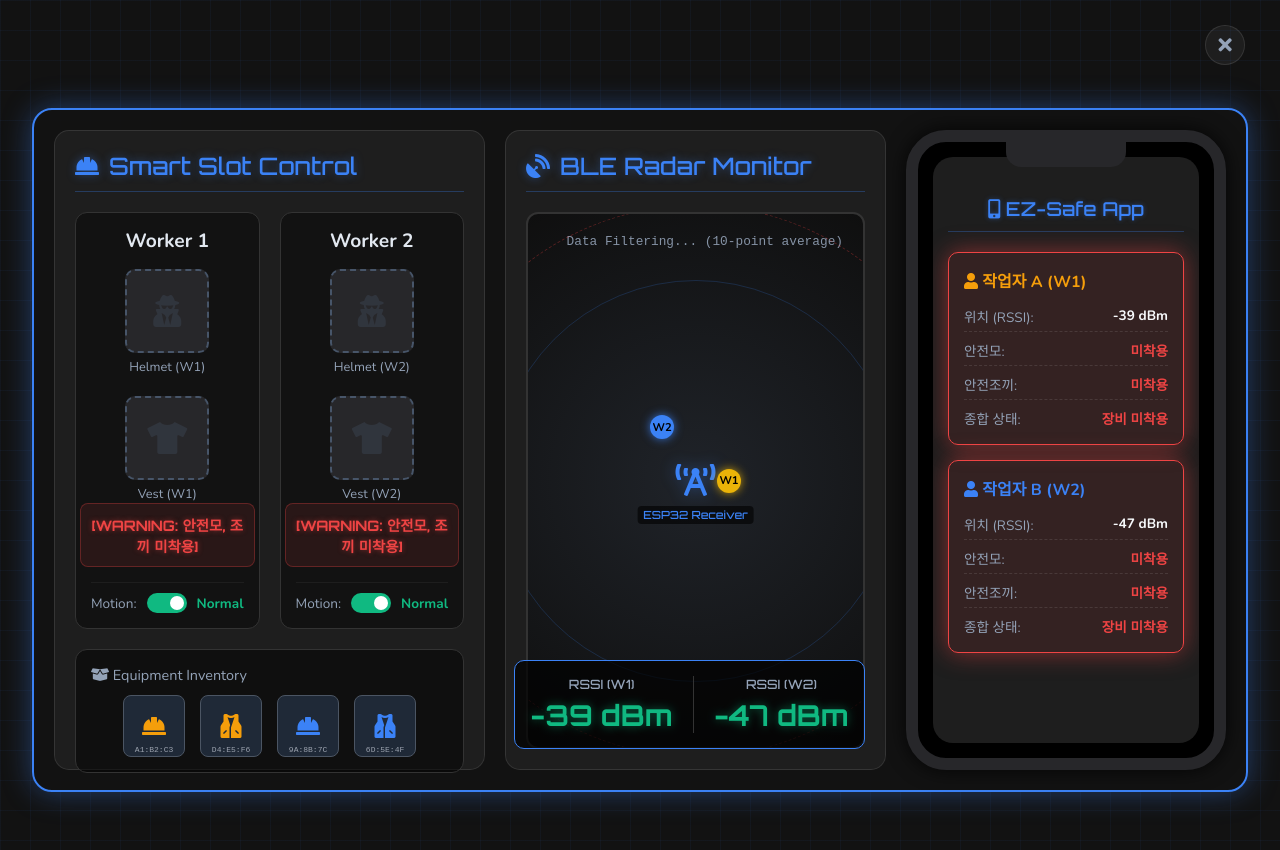
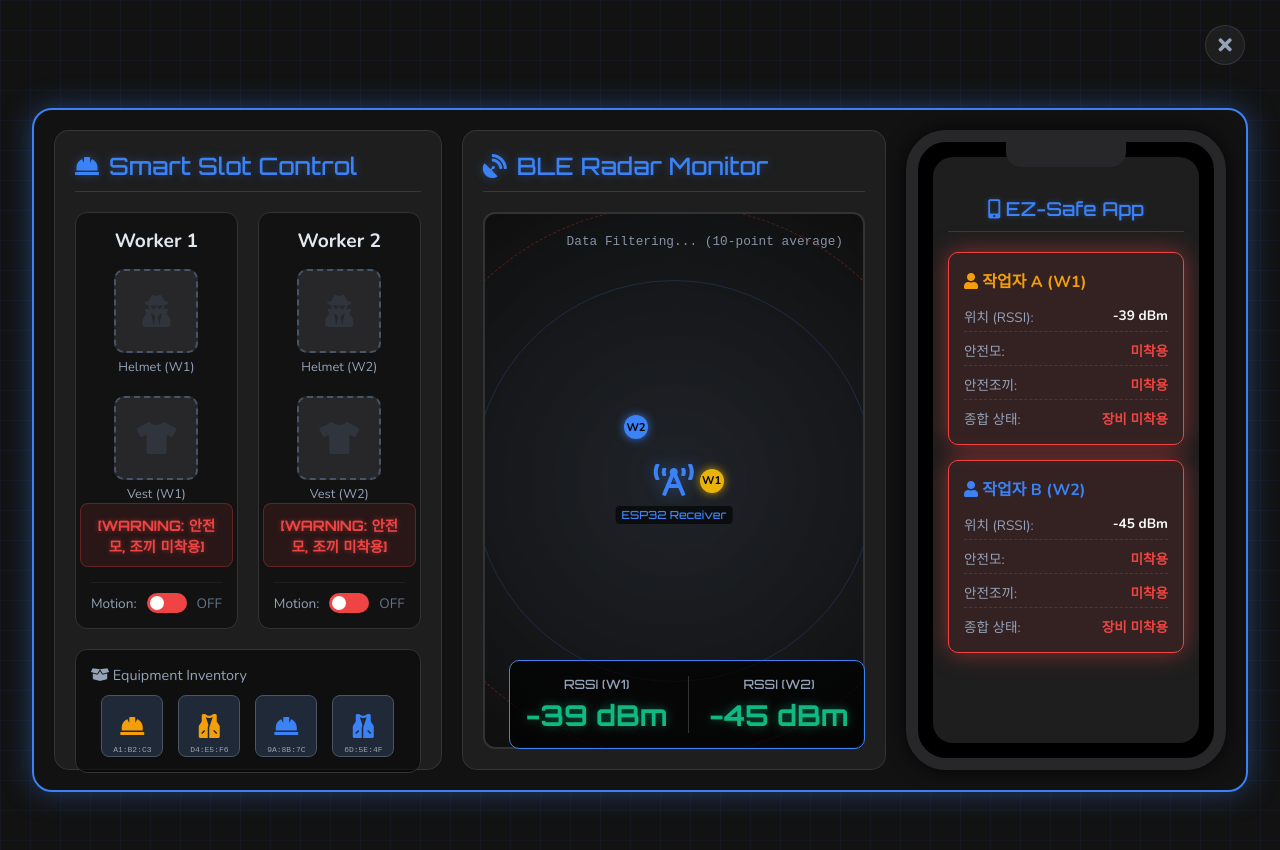
Before and after one commit to lee-myeong-eun/lee-myeong-eun.github.io, a Jekyll site: the page built from _pages/ezsafe-simulator.html, in a window 1280 px wide. Shown: the top 850 px of the page. Built offline with Jekyll 4.4.1, drawn with Linux system fonts in a browser that asks for light colours.

Commit message:
Set initial motion toggle state to OFF

```diff
--- a/_pages/ezsafe-simulator.html
+++ b/_pages/ezsafe-simulator.html
@@ -682,10 +682,10 @@
                     <div class="motion-control">
                         <label>Motion:</label>
                         <label class="toggle-switch">
-                            <input type="checkbox" id="motion-toggle-w1" checked onchange="toggleMotion('w1', this.checked)">
+                            <input type="checkbox" id="motion-toggle-w1" onchange="toggleMotion('w1', this.checked)">
                             <span class="toggle-slider"></span>
                         </label>
-                        <span id="motion-state-w1" class="motion-state normal">Normal</span>
+                        <span id="motion-state-w1" class="motion-state" style="color: #64748b;">OFF</span>
                         <div id="motion-timer-w1" class="motion-timer hidden">(10s)</div>
                     </div>
                 </div>
@@ -711,10 +711,10 @@
                     <div class="motion-control">
                         <label>Motion:</label>
                         <label class="toggle-switch">
-                            <input type="checkbox" id="motion-toggle-w2" checked onchange="toggleMotion('w2', this.checked)">
+                            <input type="checkbox" id="motion-toggle-w2" onchange="toggleMotion('w2', this.checked)">
                             <span class="toggle-slider"></span>
                         </label>
-                        <span id="motion-state-w2" class="motion-state normal">Normal</span>
+                        <span id="motion-state-w2" class="motion-state" style="color: #64748b;">OFF</span>
                         <div id="motion-timer-w2" class="motion-timer hidden">(10s)</div>
                     </div>
                 </div>
```
Also changed, not shown: other parts of _pages/ezsafe-simulator.html (+1 -1 lines).
